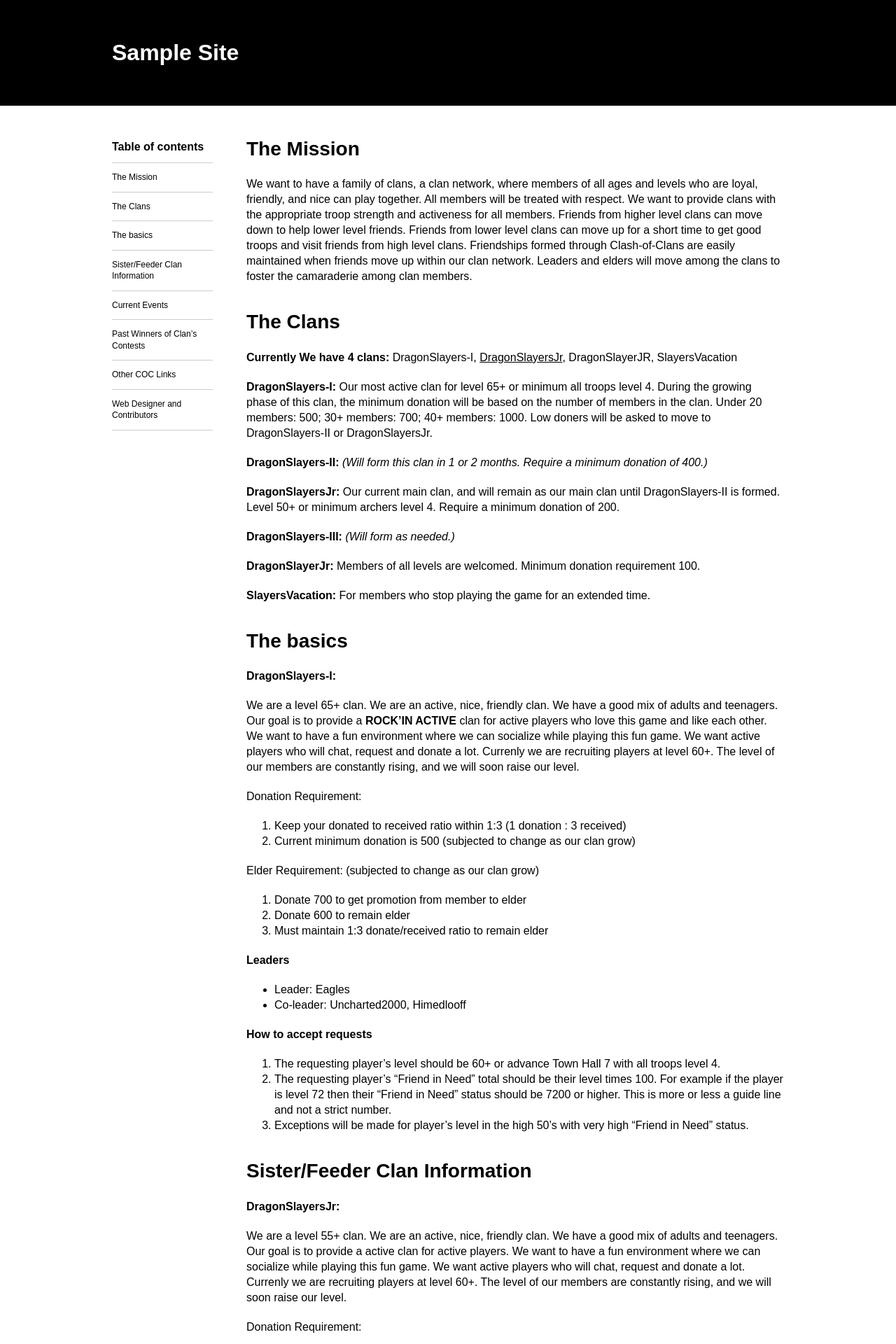
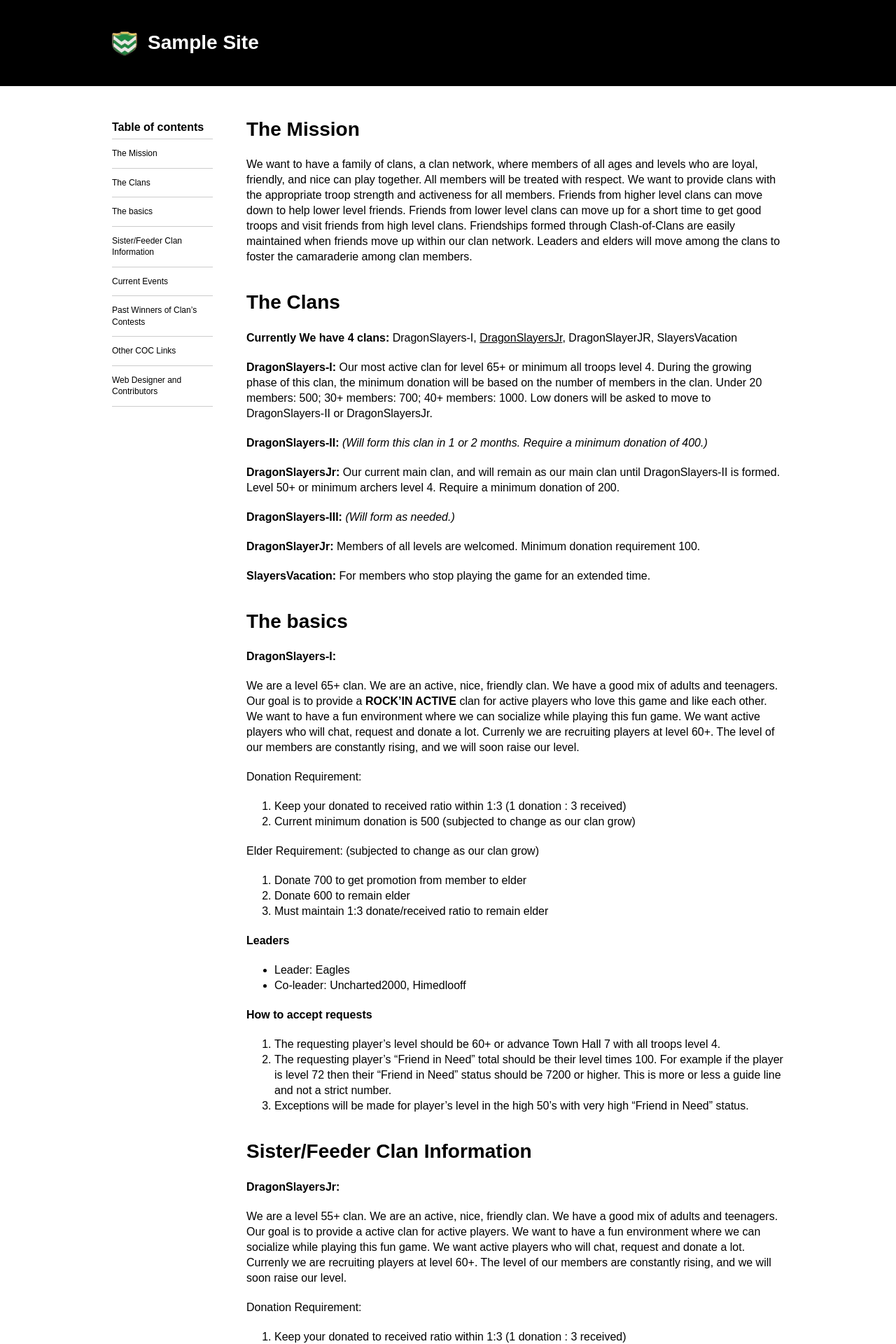
Before and after one commit to himedlooff/proto-clashers, a Jekyll site: the page built from index.md, in a window 1280 px wide. Shown: the top 1920 px of the page at 70% size. Built offline with Jekyll 4.4.1, drawn with Linux system fonts in a browser that asks for light colours.

Commit message:
Style changes to make nav on small screen look good.

```diff
--- a/_layouts/default.html
+++ b/_layouts/default.html
@@ -19,18 +19,19 @@
 
     <header role="banner" class="theme-dark">
       <div class="wrapper">
-        <h1><!-- <img src="assets/img/shield.png" alt=""> -->{{ page.title }}</h1>
+        <h1><img src="assets/img/shield.png" alt=""> {{ page.title }}</h1>
       </div>
     </header>
 
     <div role="main">
+      <!-- HISTORY GOES HERE -->
       <div class="wrapper">
         <div class="l-main post">
-          <!-- <h1 class="post-label">Clan Info</h1> -->
-          <div class="post-content">
-            {{content}}
-          </div>
+            <div class="post-content">
+              {{content}}
+            </div>
         </div>
+        <!-- NAV GOES HERE -->
       </div>
     </div>
 
--- a/assets/css/main.css
+++ b/assets/css/main.css
@@ -7,8 +7,8 @@
 }
 
 h1 {
-    font-size: 1.75em; /* 28 / 16 */
-    margin: 0.714285714em 0; /* 20 / 28 */
+    font-size: 1.375em; /* 22 / 16 */
+    margin: 0.454545455em 0; /* 10 / 22 */
 }
 
 p {
@@ -19,16 +19,11 @@
     color: #000;
 }
 
-[role="banner"] h1 {
-    font-size: 2em;
-    line-height: 1.285714286em; /* 36 / 28 */
-}
-
 [role="banner"] img {
     vertical-align: middle;
-    width: 1.285714286em; /* 36 / 28 */
-    height: 1.285714286em; /* 36 / 28 */
-    margin-right: 0.642857143em; /* 18 / 28 */
+    width: 1.272727273em; /* 28 / 22 */
+    height: 1.272727273em; /* 28 / 22 */
+    margin-right: 0.272727273em; /* 6 / 22 */
 }
 
 .theme-dark {
@@ -50,10 +45,6 @@
 
 .wrapper:after {
     clear: both;
-}
-
-[role="main"] > .wrapper {
-    padding-top: 2em;
 }
 
 .token {
@@ -114,12 +105,17 @@
     border-top-right-radius: 0;
 }
 
+[role="main"] > .wrapper {
+    padding-top: 1em;
+    padding-bottom: 0;
+}
+
 .post-label {
     font-size: 1em;
 }
 
 .post-content {
-    padding-top: 1em;
+    padding: 1em 0 2em;
      -ms-word-break: break-all;
          word-break: break-all;
 
@@ -140,8 +136,8 @@
 }
 
 .post-nav {
-    padding-top: 2em;
-    margin-top: 2em;
+    padding: 2em 1em;
+    margin: 0 -1em;
     border-top: 1px solid #ccc;
     background: #eee;
 }
@@ -233,8 +229,18 @@
 
 @media screen and (min-width: 48em) { /* 768 / 30 */
 
+    h1 {
+        font-size: 1.75em; /* 28 / 16 */
+        margin: 0.357142857em 0; /* 10 / 28 */
+    }
+
     .wrapper {
         padding: 2em;
+    }
+
+    [role="main"] > .wrapper {
+        padding-top: 2em;
+        padding-bottom: 1em;
     }
 
     .l-main {
@@ -249,7 +255,7 @@
     }
 
     .post-nav {
-        padding-top: 1em;
+        padding: 1em 0 0;
         margin: 0;
         border: 0;
         background: transparent;
--- a/assets/js/app.js
+++ b/assets/js/app.js
@@ -40,10 +40,12 @@
     '</div>'
   );
 
-  $('#post-nav').sticky({
-    topSpacing: 0,
-    getWidthFrom: '#post-nav_wrapper'
-  });
+  if ($(window).width() > 48 * 16) {
+    $('#post-nav').sticky({
+      topSpacing: 0,
+      getWidthFrom: '#post-nav_wrapper'
+    });
+  }
 
 }
 
```
